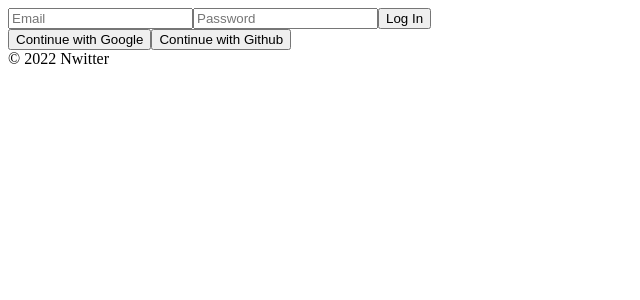
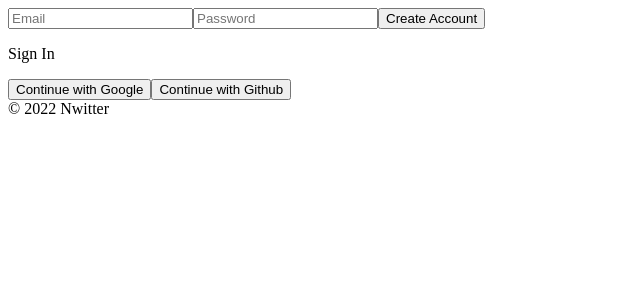
Before and after one commit to SHINMJ/react-clonecoding-twitter, a React (Create React App) app: page /#/ in a window 1280 px wide. Shown: the top 300 px of the page, without its empty margins (0-640 px from the left). Built offline with nearby package versions, Linux system fonts and the light colour scheme; no server answers.

Commit message:
feat: add login 기능

```diff
--- a/src/components/App.js
+++ b/src/components/App.js
@@ -1,14 +1,26 @@
 import AppRouter from 'components/Router'
-import React, { useState } from 'react'
+import React, { useEffect, useState } from 'react'
 import { authService } from 'myFirebase'
 
 function App() {
-  const auth = authService.currentUser
-  console.log(auth)
-  const [isLoggedIn, setIsLoggedIn] = useState(auth)
+  const [init, setInit] = useState(false)
+
+  const [isLoggedIn, setIsLoggedIn] = useState(false)
+
+  useEffect(() => {
+    authService.onAuthStateChanged((user) => {
+      if (user) {
+        setIsLoggedIn(true)
+      } else {
+        setIsLoggedIn(false)
+      }
+      setInit(true)
+    })
+  }, [])
+
   return (
     <>
-      <AppRouter isLoggedIn={isLoggedIn} />
+      {init ? <AppRouter isLoggedIn={isLoggedIn} /> : 'initialize....'}
       <footer>&copy; {new Date().getFullYear()} Nwitter</footer>
     </>
   )
--- a/src/myFirebase.js
+++ b/src/myFirebase.js
@@ -1,6 +1,6 @@
 // Import the functions you need from the SDKs you need
-import { initializeApp } from 'firebase/app'
-import { getAuth } from 'firebase/auth'
+import firebase from 'firebase/compat/app'
+import 'firebase/compat/auth'
 // TODO: Add SDKs for Firebase products that you want to use
 // https://firebase.google.com/docs/web/setup#available-libraries
 
@@ -15,6 +15,6 @@ const firebaseConfig = {
 }
 
 // Initialize Firebase
-const app = initializeApp(firebaseConfig)
+export const app = firebase.initializeApp(firebaseConfig)
 
-export const authService = getAuth()
+export const authService = app.auth()
--- a/src/routes/Auth.js
+++ b/src/routes/Auth.jsx
@@ -1,8 +1,11 @@
+import { authService } from 'myFirebase'
 import React, { useState } from 'react'
 
 const Auth = () => {
   const [email, setEmail] = useState('')
   const [password, setPassword] = useState('')
+  const [newAccount, setNewAccount] = useState(true)
+  const [error, setError] = useState('')
 
   const handleChangeEmail = (event) => {
     setEmail(event.target.value)
@@ -12,18 +15,34 @@ const Auth = () => {
     setPassword(event.target.value)
   }
 
-  const handleSubmit = (event) => {
+  const handleSubmit = async (event) => {
     event.preventDefault()
 
     console.log(email, password)
+    try {
+      let data
+      if (newAccount) {
+        data = await authService.createUserWithEmailAndPassword(email, password)
+        return
+      }
+
+      data = await authService.signInWithEmailAndPassword(email, password)
+
+      console.log(data)
+    } catch (error) {
+      console.log(error)
+      setError(error.message)
+    }
   }
+
+  const handleToggle = () => setNewAccount((prev) => !prev)
 
   return (
     <div>
-      <form>
+      <form onSubmit={handleSubmit}>
         <input
           name='email'
-          type='text'
+          type='email'
           placeholder='Email'
           required
           value={email}
@@ -37,8 +56,16 @@ const Auth = () => {
           value={password}
           onChange={handleChangePassword}
         />
-        <input onSubmit={handleSubmit} type='submit' value='Log In' />
+        <input
+          type='submit'
+          value={newAccount ? 'Create Account' : 'Sign In'}
+        />
+        <p>{error}</p>
       </form>
+      <span onClick={handleToggle}>
+        {newAccount ? 'Sign In' : 'Create Account'}
+      </span>
+      <p></p>
       <button>Continue with Google</button>
       <button>Continue with Github</button>
     </div>
--- a/src/routes/Home.js
+++ b/src/routes/Home.js
@@ -1,5 +1,17 @@
+import { authService } from 'myFirebase'
 import React from 'react'
 
-const Home = () => <span>home</span>
+const Home = () => {
+  const handleLogout = () => {
+    authService.signOut()
+  }
+
+  return (
+    <div>
+      <h2>Home</h2>
+      <button onClick={handleLogout}>Logout</button>
+    </div>
+  )
+}
 
 export default Home
```
